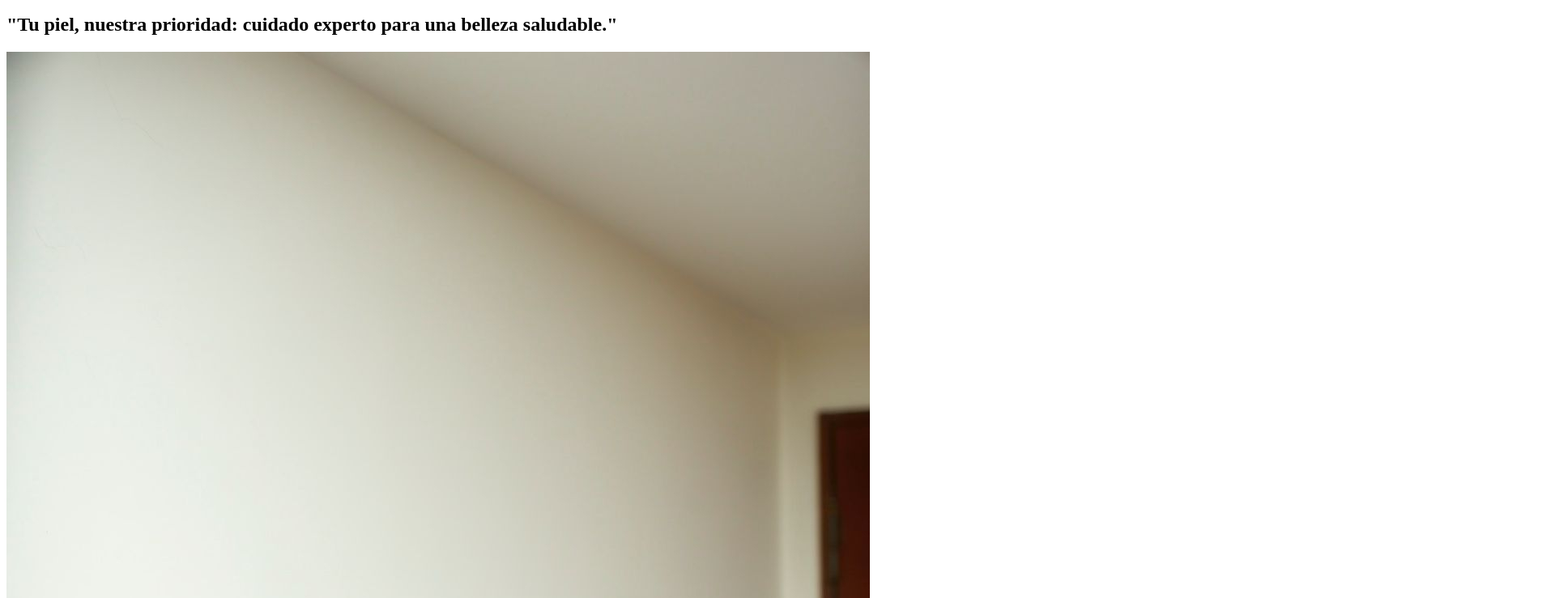
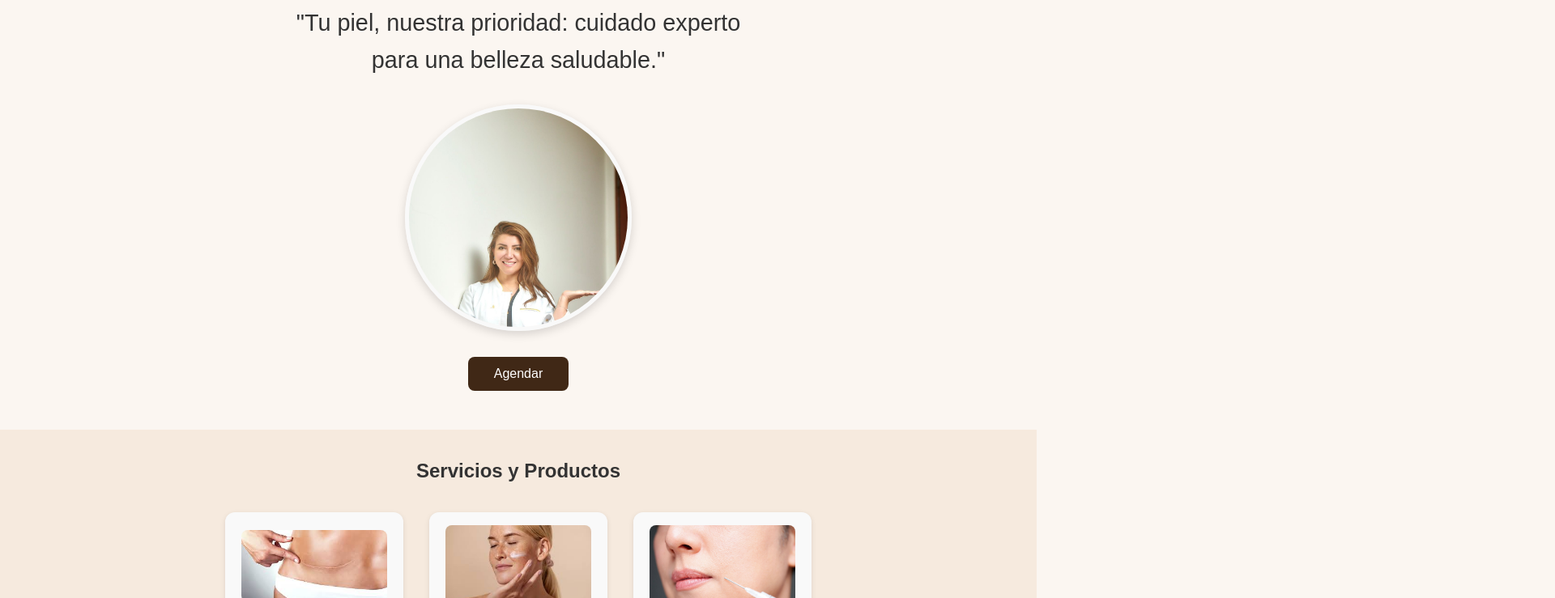
Before and after one commit to Trujo98/Dr-jenny-sarmiento, a plain HTML site: page index.html in a window 1280 px wide. Shown: the part 117-856 px from the top of the page at 81% size, 1920 px wide, since content can reach past the window. Drawn offline with Linux system fonts and the light colour scheme.

Commit message:
Update index.html

```diff
--- a/index.html
+++ b/index.html
@@ -4,7 +4,7 @@
   <meta charset="UTF-8">
   <meta name="viewport" content="width=device-width, initial-scale=1.0">
   <title>Dr. Jenny Sarmiento</title>
-  <link rel="stylesheet" href=""estilos/estilos.css"">
+  <link rel="stylesheet" href="estilos/estilos.css">
 </head>
 <body>
   <!-- Encabezado de navegación -->
```
